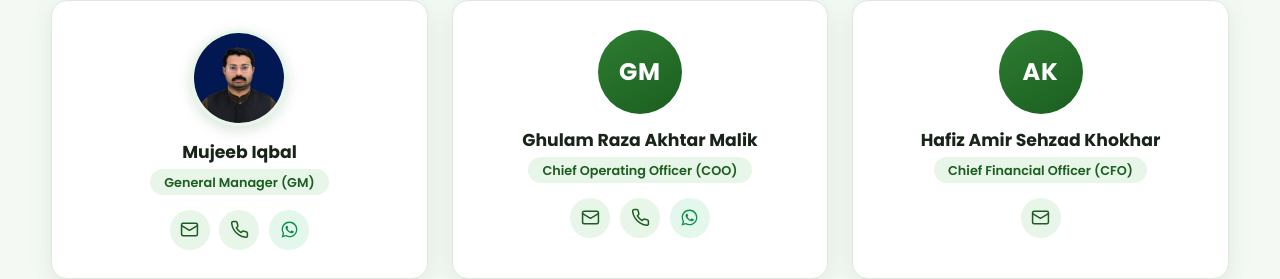
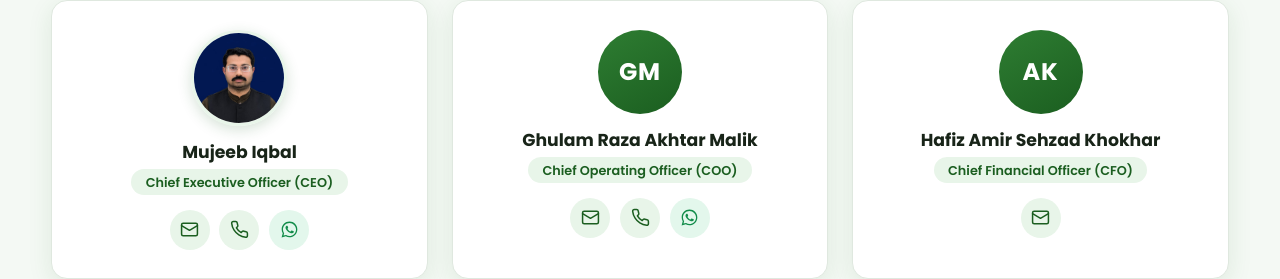
Before and after one commit to ranaabdulhai35/hmb-sons, a website: page about.html in a window 1280 px wide. Shown: the part 1112-1391 px from the top of the page. Drawn offline with Linux system fonts and the light colour scheme.

Commit message:
Restore Mujeeb Iqbal designation to CEO on HMB Sons site
He is CEO of HMB Sons and GM of Kissan Baithak (per user).

Co-Authored-By: Claude Fable 5 <noreply@anthropic.com>

```diff
--- a/about.html
+++ b/about.html
@@ -108,7 +108,7 @@
         <div class="card team-card reveal">
           <img class="avatar-photo" src="images/mujeeb-iqbal.jpg" alt="Mujeeb Iqbal" data-initials="MI" loading="lazy" />
           <h3>Mujeeb Iqbal</h3>
-          <span class="role">General Manager (GM)</span>
+          <span class="role">Chief Executive Officer (CEO)</span>
           <div class="team-actions">
             <a class="team-btn" href="mailto:mujeebiqbal@hmbsons.com" aria-label="Email Mujeeb Iqbal" title="mujeebiqbal@hmbsons.com">
               <svg viewBox="0 0 24 24" fill="none" stroke="currentColor" stroke-width="1.9" stroke-linecap="round" stroke-linejoin="round"><rect x="2" y="4" width="20" height="16" rx="2"/><path d="m22 7-10 6L2 7"/></svg>
```
